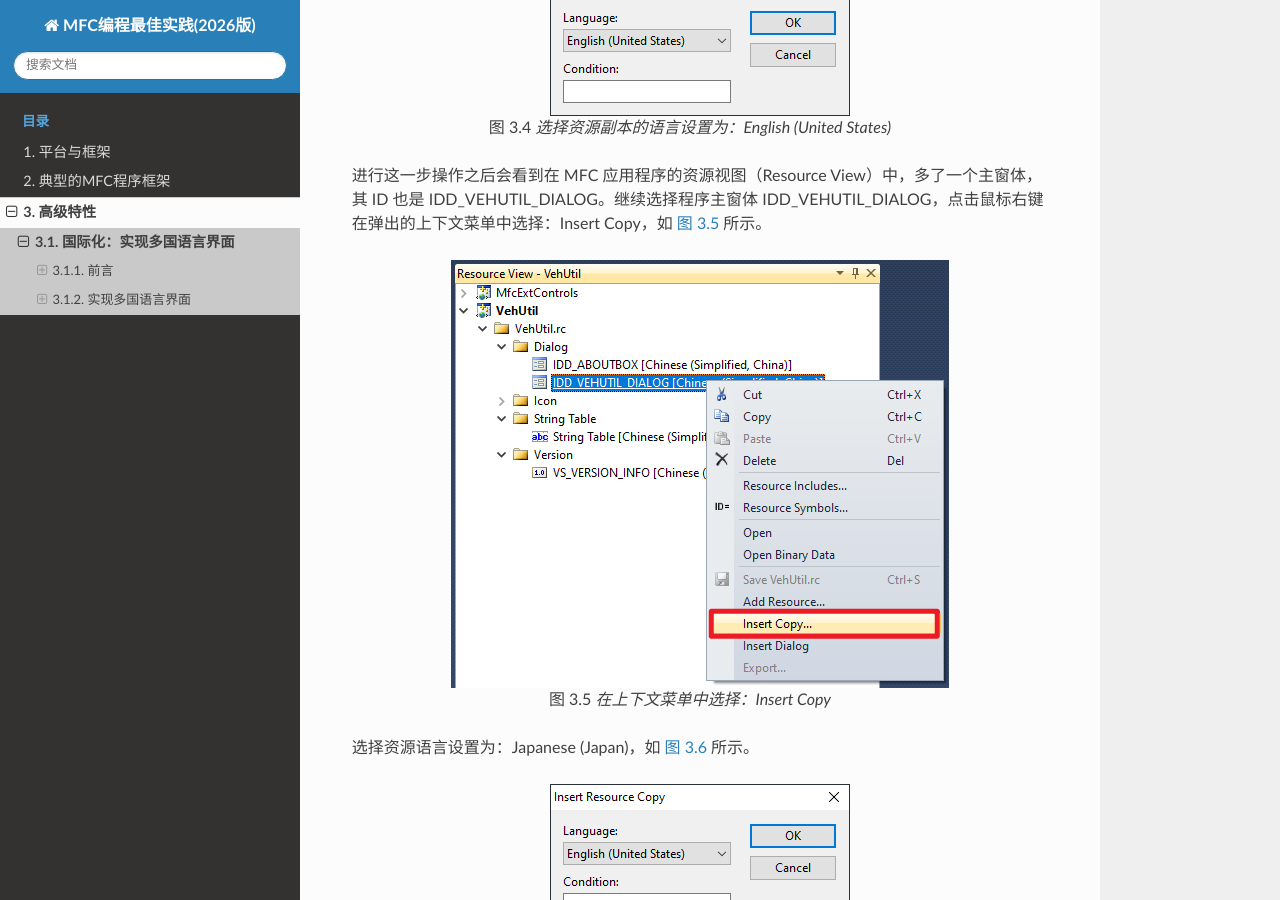
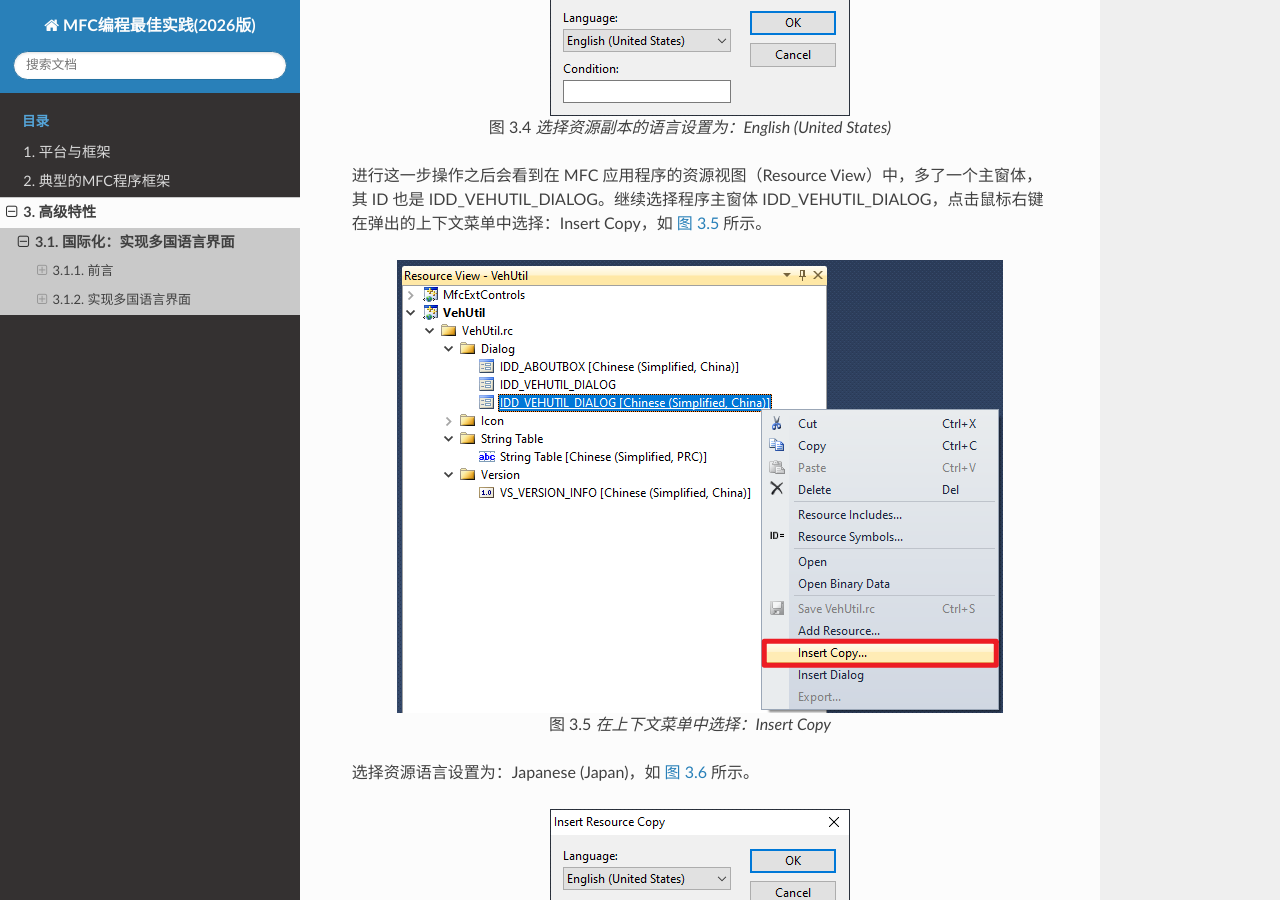
Before and after one commit to yapingxin/MFCBP2026, a Sphinx documentation site: the page built from docs/advanced-features/mfc_multilingual.rst, in a window 1280 px wide and 900 px high, scrolled down 2794 px. Built offline with Sphinx 7.4.7 and the Read the Docs theme 3.1.0, drawn with Linux system fonts in a browser that asks for light colours.

Commit message:
Snipaste_2026-08-14_12-26-21

```diff
--- a/docs/advanced-features/mfc_multilingual.rst
+++ b/docs/advanced-features/mfc_multilingual.rst
@@ -91,7 +91,7 @@
 
 进行这一步操作之后会看到在 MFC 应用程序的资源视图（Resource View）中，多了一个主窗体，其 ID 也是 IDD_VEHUTIL_DIALOG。继续选择程序主窗体 IDD_VEHUTIL_DIALOG，点击鼠标右键在弹出的上下文菜单中选择：Insert Copy，如 :numref:`fig_mfcmul_v0.2.0.1_S3_InsertCopy` 所示。
 
-.. figure:: Resource/images/Snipaste_2026-08-14_12-24-55.png
+.. figure:: Resource/images/Snipaste_2026-08-14_12-26-21.png
     :name: fig_mfcmul_v0.2.0.1_S3_InsertCopy
     :align: center
 
```
